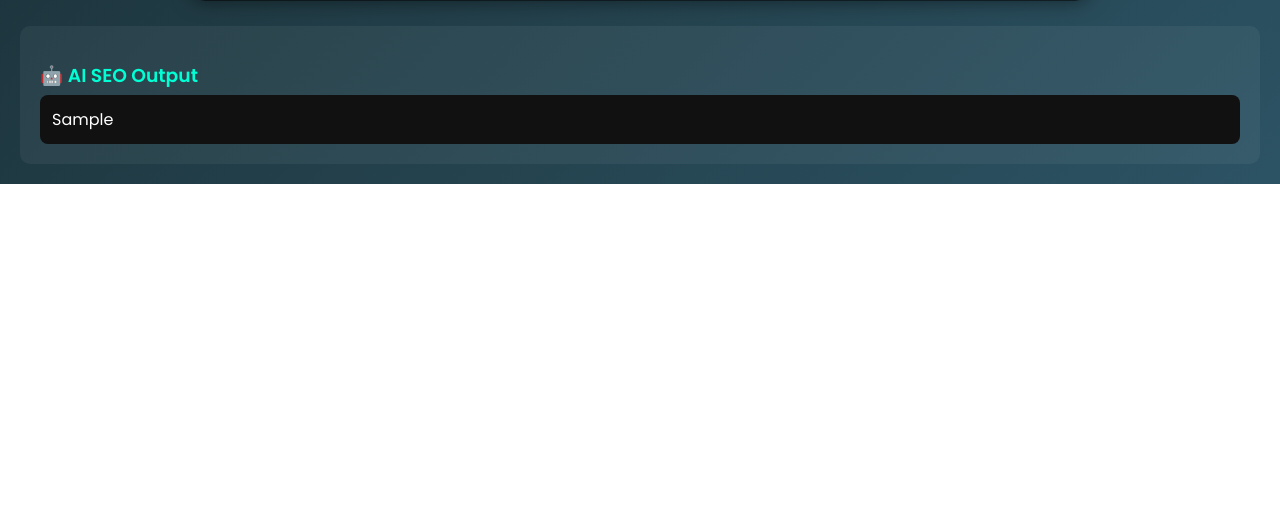
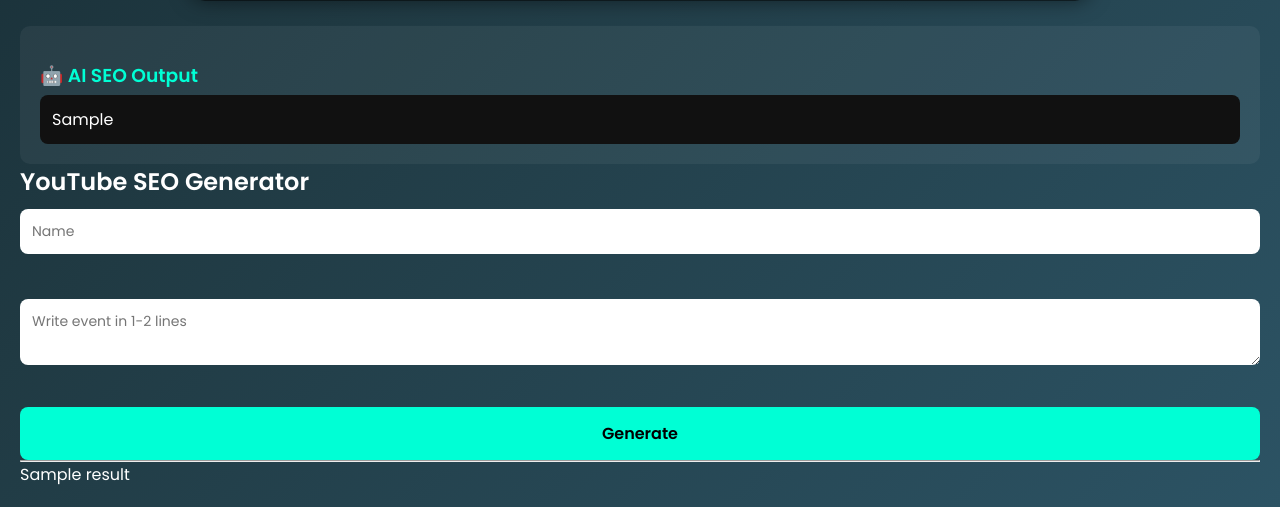
Before and after one commit to Sougata-ctrl/seo-tool, a Flask app: template templates/index.html in a window 1280 px wide. Shown: the part 1049-1556 px from the top of the page. Before the commit the page ends 1233 px from the top, so only its background shows below. Run offline with Flask 3, Linux system fonts and the light colour scheme; the template is opened without the code that fills it: most values are stand-ins (such as "Sample title", 1, 10 or a date in 2020).

Commit message:
Update index.html

```diff
--- a/templates/index.html
+++ b/templates/index.html
@@ -155,3 +155,26 @@ function copyText(id) {
     <div class="box">{{ ai_result }}</div>
 </div>
 {% endif %}
+<!DOCTYPE html>
+<html>
+<head>
+    <title>SEO Generator</title>
+</head>
+<body>
+
+<h2>YouTube SEO Generator</h2>
+
+<form method="POST">
+    <input type="text" name="name" placeholder="Name" required><br><br>
+    <textarea name="event" placeholder="Write event in 1-2 lines" required></textarea><br><br>
+    <button type="submit">Generate</button>
+</form>
+
+<hr>
+
+<pre>
+{{ result }}
+</pre>
+
+</body>
+</html>
```
